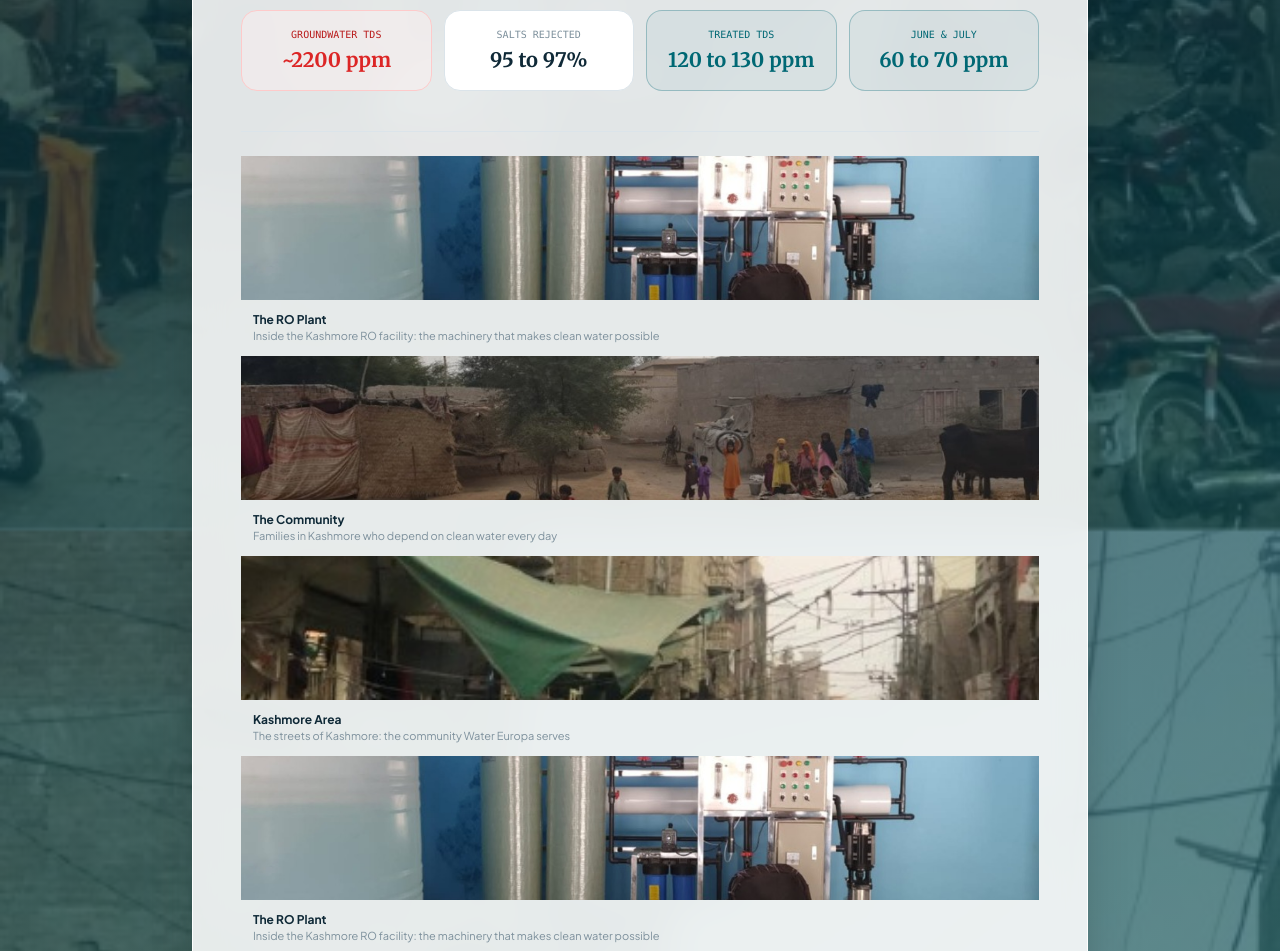
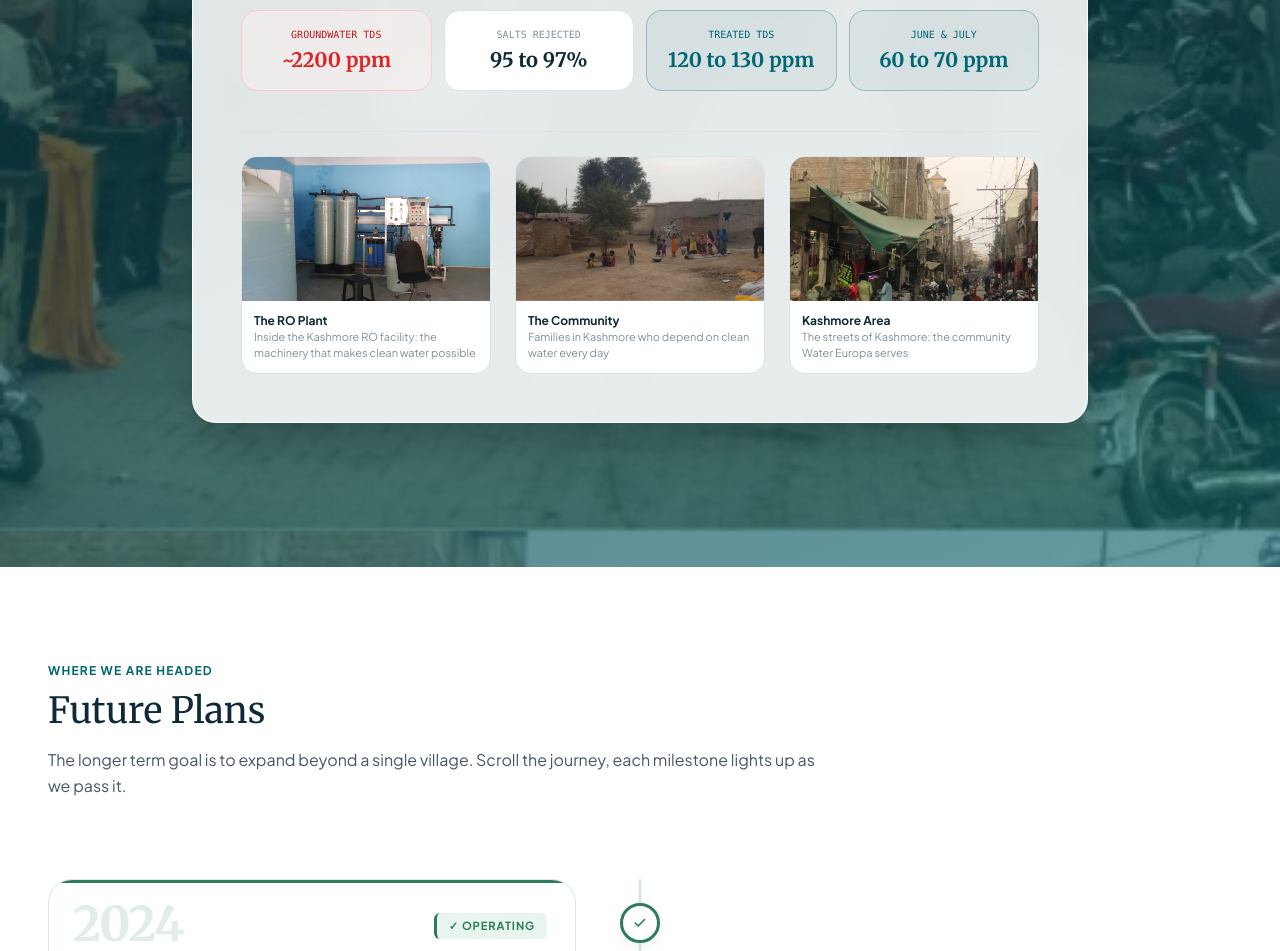
Before and after one commit to codemdragon/watereuropa-preview, a plain HTML site: page index.html in a window 1280 px wide. Shown: the part 4720-5671 px from the top of the page. Drawn offline with nearby package versions, Linux system fonts and the light colour scheme.

Commit message:
Restore original 3-box gallery grid for <=3 items and activate horizontal marquee only when >3 items

```diff
--- a/index.html
+++ b/index.html
@@ -672,15 +672,27 @@
     <div class="p-4 rounded-2xl border border-secondary/30 bg-secondary/5 text-center"><span class="text-[10px] font-mono uppercase text-secondary block mb-1">June &amp; July</span><span class="font-serif text-xl font-bold text-secondary">60 to 70 ppm</span></div>
   </div>
 </div>
-<!-- [CONFIRMED] real client photos. JS will hydrate from db.json gallery array -->
-<div id="kashmore-gallery" data-status="confirmed" class="pt-6 border-t border-outline-variant">
-  <!-- Mobile: grid stack. Desktop: auto-scrolling marquee (CSS animation, JS duplicates items) -->
-  <div class="kashmore-gallery-inner">
-    <!-- Fallback cards, JS replaces with db.json data -->
-    <div class="gallery-track" id="gallery-track">
-      <div class="gallery-card"><img src="./machinery.jpeg" alt="Inside the Kashmore RO facility" class="w-full h-36 object-cover" /><div class="p-3 text-xs"><span class="font-bold text-primary block">The RO Plant</span><span class="text-outline text-[11px]">Inside the Kashmore RO facility, the machinery that makes clean water possible</span></div></div>
-      <div class="gallery-card"><img src="./with people.jpeg" alt="Families in Kashmore who depend on clean water" class="w-full h-36 object-cover" /><div class="p-3 text-xs"><span class="font-bold text-primary block">The Community</span><span class="text-outline text-[11px]">Families in Kashmore who depend on clean water every day</span></div></div>
-      <div class="gallery-card"><img src="./Street2.jpeg" alt="The streets of Kashmore" class="w-full h-36 object-cover" /><div class="p-3 text-xs"><span class="font-bold text-primary block">Kashmore Area</span><span class="text-outline text-[11px]">The streets of Kashmore, the community Water Europa serves</span></div></div>
+<!-- [CONFIRMED] real client photos. JS hydrates from db.json gallery array -->
+<div id="kashmore-gallery" data-status="confirmed" class="grid grid-cols-1 md:grid-cols-3 gap-6 pt-6 border-t border-outline-variant">
+  <div class="rounded-2xl overflow-hidden border border-outline-variant bg-white">
+    <img src="./machinery.jpeg" alt="Inside the Kashmore RO facility" class="w-full h-36 object-cover" />
+    <div class="p-3 text-xs">
+      <span class="font-bold text-primary block">The RO Plant</span>
+      <span class="text-outline text-[11px]">Inside the Kashmore RO facility: the machinery that makes clean water possible</span>
+    </div>
+  </div>
+  <div class="rounded-2xl overflow-hidden border border-outline-variant bg-white">
+    <img src="./with people.jpeg" alt="Families in Kashmore who depend on clean water" class="w-full h-36 object-cover" />
+    <div class="p-3 text-xs">
+      <span class="font-bold text-primary block">The Community</span>
+      <span class="text-outline text-[11px]">Families in Kashmore who depend on clean water every day</span>
+    </div>
+  </div>
+  <div class="rounded-2xl overflow-hidden border border-outline-variant bg-white">
+    <img src="./Street2.jpeg" alt="The streets of Kashmore" class="w-full h-36 object-cover" />
+    <div class="p-3 text-xs">
+      <span class="font-bold text-primary block">Kashmore Area</span>
+      <span class="text-outline text-[11px]">The streets of Kashmore: the community Water Europa serves</span>
     </div>
   </div>
 </div>
--- a/script.js
+++ b/script.js
@@ -277,13 +277,14 @@ function hydrateMedia(data) {
     crisisImg.alt = crisis.caption || crisisImg.alt;
   }
 
-  const track = document.getElementById('gallery-track') || document.getElementById('kashmore-gallery');
+  const galleryEl = document.getElementById('kashmore-gallery');
   const gallery = data.kashmore && data.kashmore.gallery;
-  if (track && Array.isArray(gallery) && gallery.length) {
-    track.innerHTML = '';
-    const renderCard = (item, isClone = false) => {
+  if (galleryEl && Array.isArray(gallery) && gallery.length) {
+    galleryEl.innerHTML = '';
+
+    const createCard = (item, isClone = false, isMarquee = false) => {
       const card = document.createElement('div');
-      card.className = 'gallery-card' + (isClone ? ' gallery-clone' : '');
+      card.className = (isMarquee ? 'gallery-marquee-card ' : '') + 'rounded-2xl overflow-hidden border border-outline-variant bg-white shadow-xs' + (isClone ? ' gallery-clone' : '');
       const img = document.createElement('img');
       img.src = item.imageUrl || '';
       img.alt = item.title || 'Water Europa';
@@ -301,17 +302,33 @@ function hydrateMedia(data) {
       return card;
     };
 
+    if (gallery.length <= 3) {
+      // 3 or fewer items: standard 3-column grid in nice boxes, NO duplicates
+      galleryEl.className = 'grid grid-cols-1 md:grid-cols-3 gap-6 pt-6 border-t border-outline-variant';
+      gallery.forEach(item => {
+        if (!item || !item.imageUrl) return;
+        galleryEl.appendChild(createCard(item, false, false));
+      });
+    } else {
+      // More than 3 items: wrap around with desktop horizontal scrolling animation
+      galleryEl.className = 'kashmore-gallery-marquee pt-6 border-t border-outline-variant overflow-hidden';
+      const track = document.createElement('div');
+      track.className = 'kashmore-marquee-track';
+
       // Primary items
       gallery.forEach(item => {
         if (!item || !item.imageUrl) return;
-      track.appendChild(renderCard(item, false));
+        track.appendChild(createCard(item, false, true));
       });
 
-    // Duplicate items for infinite marquee on desktop
+      // Duplicates for desktop infinite loop
       gallery.forEach(item => {
         if (!item || !item.imageUrl) return;
-      track.appendChild(renderCard(item, true));
+        track.appendChild(createCard(item, true, true));
       });
+
+      galleryEl.appendChild(track);
+    }
   }
 }
 
--- a/style.css
+++ b/style.css
@@ -799,72 +799,53 @@ h1, h2, h3, h4, .font-serif {
 }
 
 /* ----------------------------------------
-   KASHMORE TREATMENT GALLERY - AUTO SCROLL MARQUEE
-   Desktop: continuous slow wrapping loop when more images are added.
-   Mobile: neat stacking grid without overflow.
+   KASHMORE TREATMENT GALLERY
+   Default (<= 3 items): Clean 3-box grid on desktop, single column on mobile.
+   Extended (> 3 items): Desktop auto-scrolling horizontal marquee.
    ---------------------------------------- */
-#kashmore-gallery {
+.kashmore-gallery-marquee {
+  width: 100%;
   position: relative;
-  width: 100%;
   overflow: hidden;
 }
 
-.gallery-track {
-  display: grid;
-  grid-template-columns: 1fr;
-  gap: 1rem;
-  width: 100%;
-}
+@media (min-width: 768px) {
+  .kashmore-gallery-marquee {
+    mask-image: linear-gradient(to right, transparent 0%, black 5%, black 95%, transparent 100%);
+    -webkit-mask-image: linear-gradient(to right, transparent 0%, black 5%, black 95%, transparent 100%);
+    padding: 0.25rem 0;
+  }
 
-@media (min-width: 520px) and (max-width: 767px) {
-  .gallery-track {
-    grid-template-columns: repeat(2, 1fr);
+  .kashmore-marquee-track {
+    display: flex !important;
+    width: max-content !important;
+    gap: 1.5rem !important;
+    animation: galleryMarquee 38s linear infinite;
+  }
+
+  .kashmore-marquee-track:hover {
+    animation-play-state: paused;
+  }
+
+  .gallery-marquee-card {
+    flex: 0 0 300px;
+    width: 300px;
+  }
+
+  .gallery-marquee-card.gallery-clone {
+    display: block !important;
   }
 }
 
-.gallery-card {
-  background: #ffffff;
-  border: 1px solid var(--color-border);
-  border-radius: 1rem;
-  overflow: hidden;
-  box-shadow: 0 2px 8px rgba(15, 41, 55, 0.04);
-  transition: transform 0.25s ease, box-shadow 0.25s ease;
-}
-
-.gallery-card:hover {
-  transform: translateY(-2px);
-  box-shadow: 0 8px 24px -4px rgba(15, 41, 55, 0.1);
-}
-
-.gallery-clone {
-  display: none !important;
-}
-
-@media (min-width: 768px) {
-  #kashmore-gallery {
-    mask-image: linear-gradient(to right, transparent 0%, black 5%, black 95%, transparent 100%);
-    -webkit-mask-image: linear-gradient(to right, transparent 0%, black 5%, black 95%, transparent 100%);
-    padding: 0.5rem 0;
+@media (max-width: 767px) {
+  .kashmore-marquee-track {
+    display: grid;
+    grid-template-columns: 1fr;
+    gap: 1.25rem;
   }
 
-  .gallery-track {
-    display: flex !important;
-    width: max-content !important;
-    gap: 1.25rem !important;
-    animation: galleryMarquee 38s linear infinite;
-  }
-
-  .gallery-track:hover {
-    animation-play-state: paused;
-  }
-
-  .gallery-card {
-    flex: 0 0 310px;
-    width: 310px;
-  }
-
-  .gallery-clone {
-    display: block !important;
+  .gallery-marquee-card.gallery-clone {
+    display: none !important;
   }
 }
 
@@ -873,6 +854,6 @@ h1, h2, h3, h4, .font-serif {
     transform: translateX(0);
   }
   100% {
-    transform: translateX(calc(-50% - 0.625rem));
+    transform: translateX(calc(-50% - 0.75rem));
   }
 }
```
Lines whose indentation alone changed are shown as unchanged.
